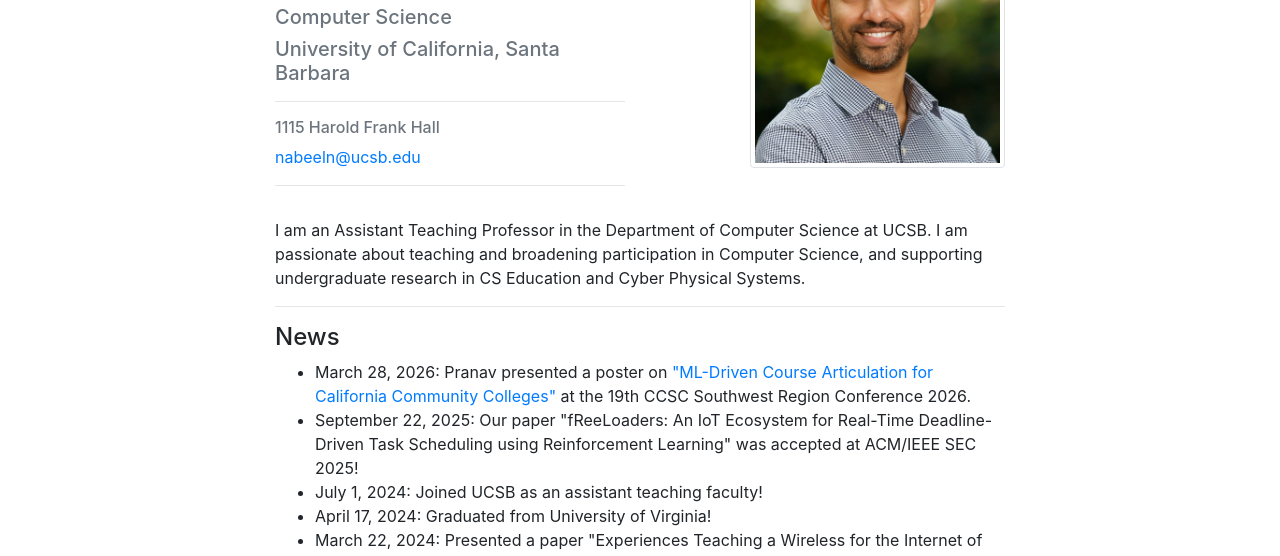
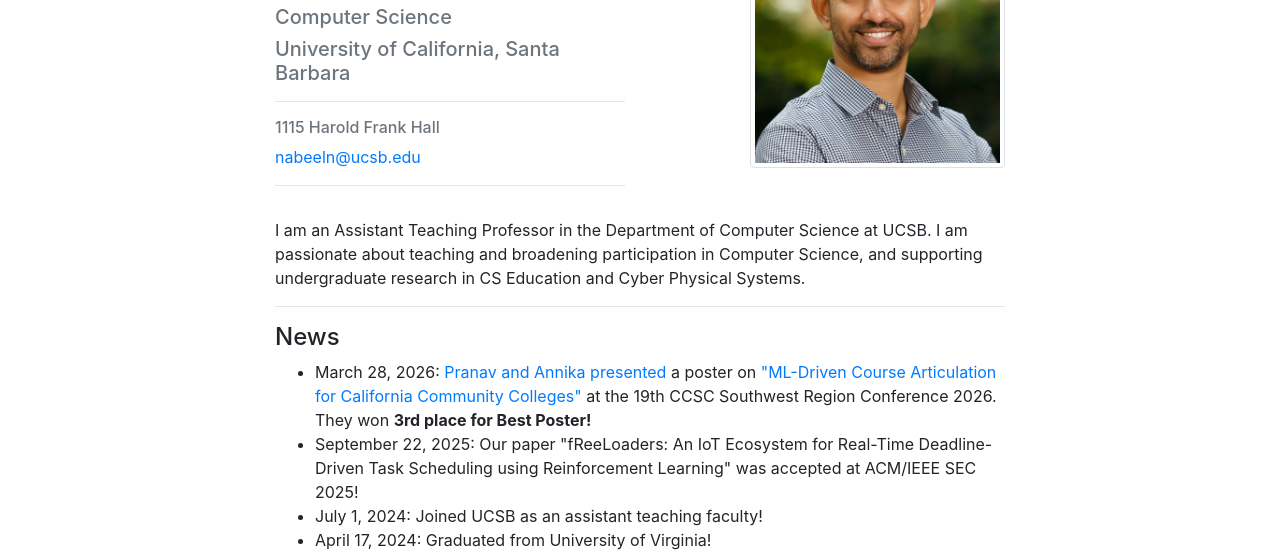
Before and after one commit to nabeel-nasir/nabeel-nasir.github.io, a plain HTML site: page index.html in a window 1280 px wide. Shown: the part 211-767 px from the top of the page. Drawn offline with nearby package versions, Linux system fonts and the light colour scheme; some icons are missing.

Commit message:
update news item

```diff
--- a/index.html
+++ b/index.html
@@ -136,7 +136,7 @@
         <div class="col-md-8">
             <h4>News</h4>
             <ul>
-                <li>March 28, 2026: Pranav presented a poster on <a href="posters/gunhal26articulation.pdf">"ML-Driven Course Articulation for California Community Colleges"</a> at the 19th CCSC Southwest Region Conference 2026.</li>
+                <li>March 28, 2026: <a href="images/ccsc2026-poster.jpeg">Pranav and Annika presented</a> a poster on <a href="posters/gunhal26articulation.pdf">"ML-Driven Course Articulation for California Community Colleges"</a> at the 19th CCSC Southwest Region Conference 2026. They won <b>3rd place for Best Poster!</b></li>
                 <li>September 22, 2025: Our paper "fReeLoaders: An IoT Ecosystem for Real-Time Deadline-Driven Task Scheduling using Reinforcement Learning" was accepted at ACM/IEEE SEC 2025!</li>
                 <li>July 1, 2024: Joined UCSB as an assistant teaching faculty!</li>
                 <li>April 17, 2024: Graduated from University of Virginia!</li>
```
